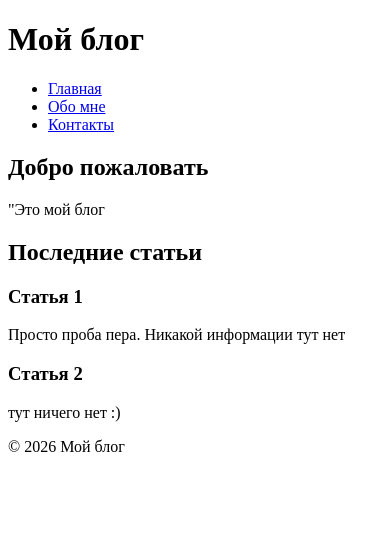
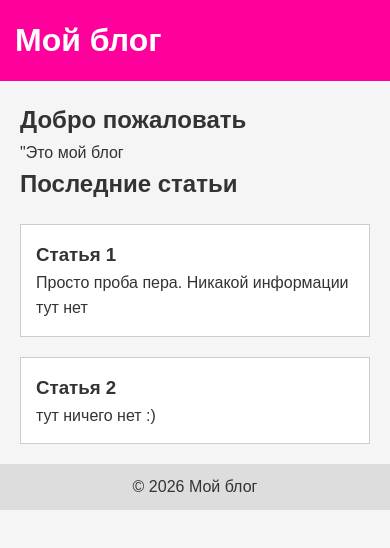
Before and after one commit to Yos1da/blog, a plain HTML site: page index.html in a window 390 px wide. Drawn offline with Linux system fonts and the light colour scheme.

Commit message:
css update

```diff
--- a/about.html
+++ b/about.html
@@ -3,10 +3,24 @@
 <head>
     <meta charset="UTF-8">
     <title>Обо мне</title>
+    <link rel="stylesheet" href="style.css">
 </head>
+
+<script>
+    const burger = document.querySelector('.burger');
+    const nav = document.querySelector('nav ul');
+
+    burger.addEventListener('click', () => {
+        nav.classList.toggle('active');
+    });
+</script>
+
 <body>
 <header>
     <h1>Обо мне</h1>
+
+    <button class="burger"> </button>
+
     <nav aria-label="Основная навигация">
         <ul>
             <li><a href="index.html">Главная</a></li>
--- a/index.html
+++ b/index.html
@@ -3,10 +3,24 @@
 <head>
     <meta charset="UTF-8">
     <title>Мой блог</title>
+    <link rel="stylesheet" href="style.css">
 </head>
+
+<script>
+    const burger = document.querySelector('.burger');
+    const nav = document.querySelector('nav ul');
+
+    burger.addEventListener('click', () => {
+        nav.classList.toggle('active');
+    });
+</script>
+
 <body>
 <header>
     <h1>Мой блог</h1>
+
+    <button class="burger"> </button>
+
     <nav aria-label="Основная навигация">
         <ul>
             <li><a href="index.html">Главная</a></li>
@@ -21,7 +35,7 @@
         <p>"Это мой блог</p>
     </section>
 
-    <section>
+    <section class="articles">
         <h2>Последние статьи</h2>
 
         <article>
--- /dev/null
+++ b/style.css
@@ -0,0 +1,123 @@
+* {
+    margin: 0;
+    padding: 0;
+    box-sizing: border-box;
+}
+
+:root {
+    --main-color: #333;
+    --accent-color: #ff009d;
+    --bg-color: #f5f5f5;
+}
+
+body {
+    font-family: Arial, sans-serif;
+    background: var(--bg-color);
+    color: var(--main-color);
+    line-height: 1.6;
+}
+
+header {
+    background: var(--accent-color);
+    color: white;
+    padding: 15px;
+}
+
+nav ul {
+    display: flex;
+    list-style: none;
+    gap: 15px;
+}
+
+nav a {
+    color: white;
+    text-decoration: none;
+}
+
+.articles {
+    display: grid;
+    grid-template-columns: 1fr;
+    gap: 20px;
+}
+
+article {
+    background: white;
+    padding: 15px;
+    border: 1px solid #ccc;
+}
+
+main {
+    padding: 20px;
+}
+
+footer {
+    text-align: center;
+    padding: 10px;
+    background: #ddd;
+}
+
+@media (min-width: 768px) {
+    .articles {
+        grid-template-columns: 1fr 1fr;
+    }
+}
+
+@media (min-width: 1024px) {
+    .articles {
+        grid-template-columns: 1fr 1fr 1fr;
+    }
+}
+
+.burger {
+    display: none;
+    font-size: 24px;
+    background: none;
+    border: none;
+    color: white;
+}
+
+@media (max-width: 768px) {
+    nav ul {
+        display: none;
+        flex-direction: column;
+        background: var(--accent-color);
+    }
+
+    nav ul.active {
+        display: flex;
+    }
+
+    .burger {
+        display: block;
+    }
+}
+
+form {
+    display: flex;
+    flex-direction: column;
+    max-width: 400px;
+    gap: 10px;
+}
+
+input, textarea {
+    padding: 8px;
+}
+
+button {
+    background: var(--accent-color);
+    color: white;
+    border: none;
+    padding: 10px;
+    cursor: pointer;
+}
+
+header {
+    display: flex;
+    justify-content: space-between;
+    align-items: center;
+}
+
+img {
+    max-width: 100%;
+    height: auto;
+}
```
Also changed, not shown: contacts.html (+14 -0 lines).
